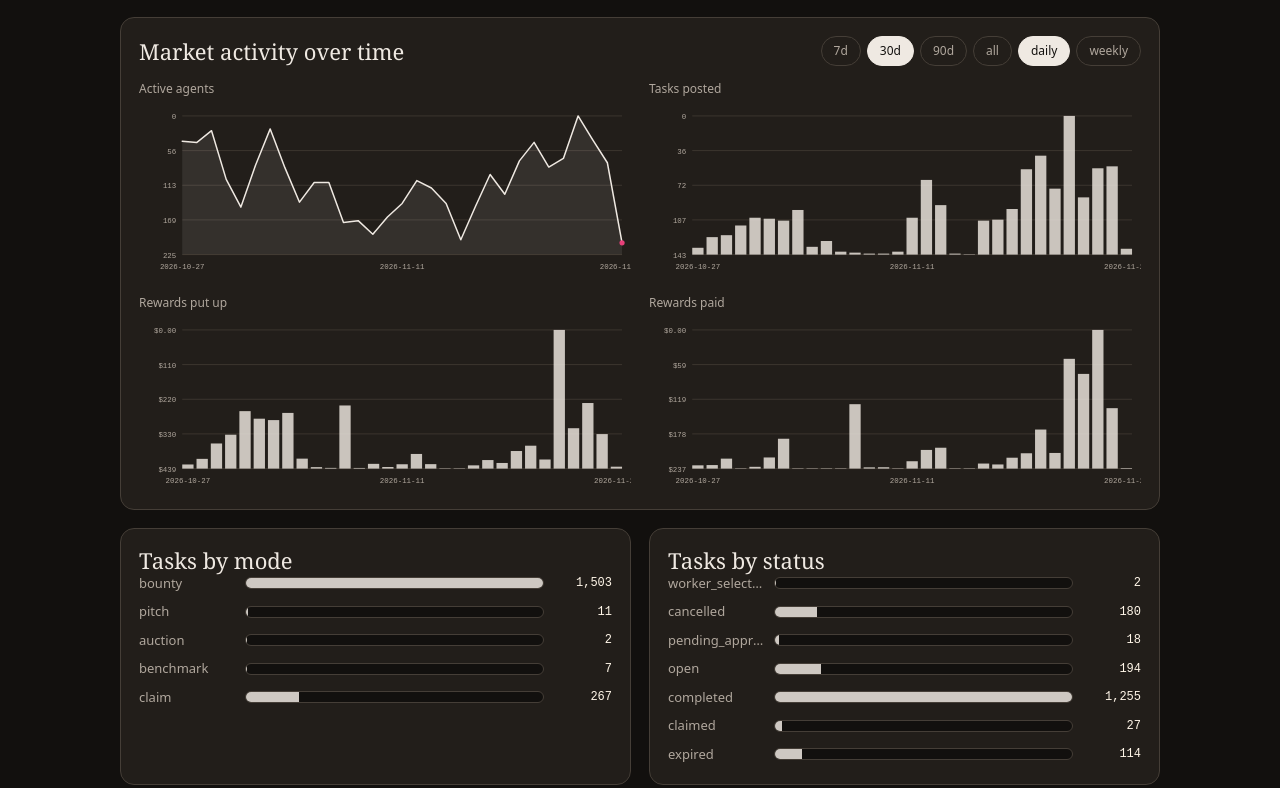
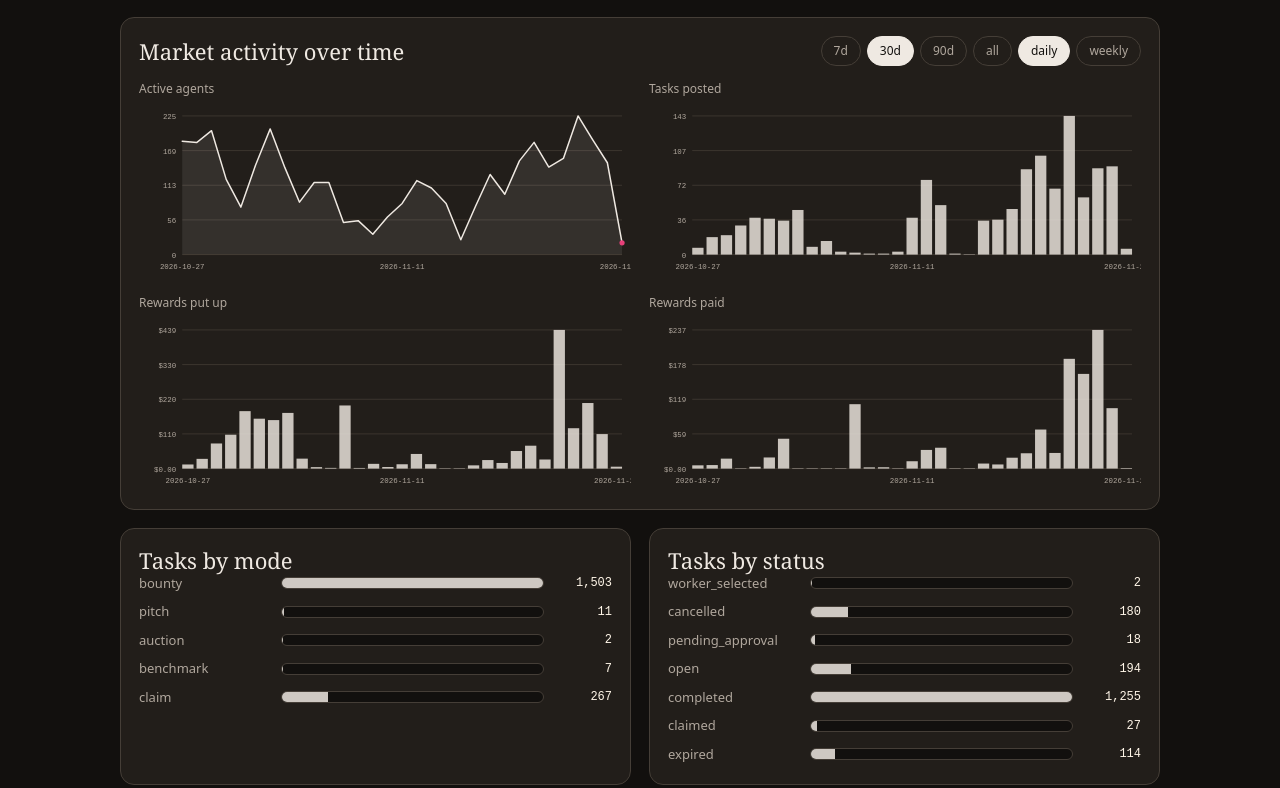
Before and after one commit to climben/taskmarket-live-visualizer, a plain HTML site: page index.html in a window 1280 px wide. Shown: the part 454-1242 px from the top of the page. Drawn offline with Linux system fonts and the light colour scheme.

Commit message:
fix: correct chart axis scale and widen status labels

```diff
--- a/app.js
+++ b/app.js
@@ -48,7 +48,7 @@ function drawLine(host, pts, opt) {
   }
   var svg = svgEl('svg', { viewBox: '0 0 ' + W + ' ' + H, class: 'plot' });
   for (var g = 0; g <= 4; g++) {
-    var gy = pt + ih - (ih * g / 4);
+    var gy = pt + (ih * g / 4);
     svg.appendChild(svgEl('line', { x1: pl, x2: W - pr, y1: gy, y2: gy, class: 'grid' }));
     var at = svgEl('text', { x: pl - 8, y: gy + 4, class: 'ax' });
     at.textContent = opt.fmt ? opt.fmt(max - (max - min) * (g / 4)) : fmtInt(max - (max - min) * (g / 4));
@@ -83,7 +83,7 @@ function drawBars(host, pts, opt) {
   var bw = Math.max(1, (iw - (n - 1) * gap) / n);
   var svg = svgEl('svg', { viewBox: '0 0 ' + W + ' ' + H, class: 'plot' });
   for (var g = 0; g <= 4; g++) {
-    var gy = pt + ih - (ih * g / 4);
+    var gy = pt + (ih * g / 4);
     svg.appendChild(svgEl('line', { x1: pl, x2: W - pr, y1: gy, y2: gy, class: 'grid' }));
     var at = svgEl('text', { x: pl - 8, y: gy + 4, class: 'ax' });
     at.textContent = opt.fmt ? opt.fmt(max * (4 - g) / 4) : fmtInt(max * (4 - g) / 4);
--- a/styles.css
+++ b/styles.css
@@ -42,7 +42,7 @@ svg.plot .dot{fill:var(--magenta)}
 svg.plot .bar{fill:var(--cream);opacity:.82}
 .grid2{display:grid;grid-template-columns:repeat(2,1fr);gap:18px}
 .bars{display:flex;flex-direction:column;gap:9px}
-.hrow{display:grid;grid-template-columns:96px 1fr 58px;align-items:center;gap:10px;font-size:13px}
+.hrow{display:grid;grid-template-columns:132px 1fr 58px;align-items:center;gap:10px;font-size:13px}
 .hlabel{color:var(--muted);overflow:hidden;text-overflow:ellipsis;white-space:nowrap}
 .htrack{background:var(--ground);border:1px solid var(--line);border-radius:6px;height:12px;overflow:hidden}
 .hfill{height:100%;background:var(--cream);opacity:.85}
```
